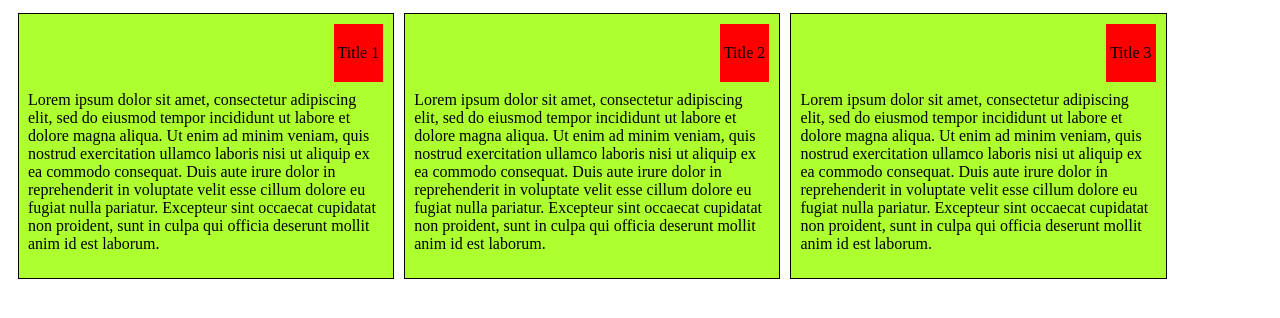
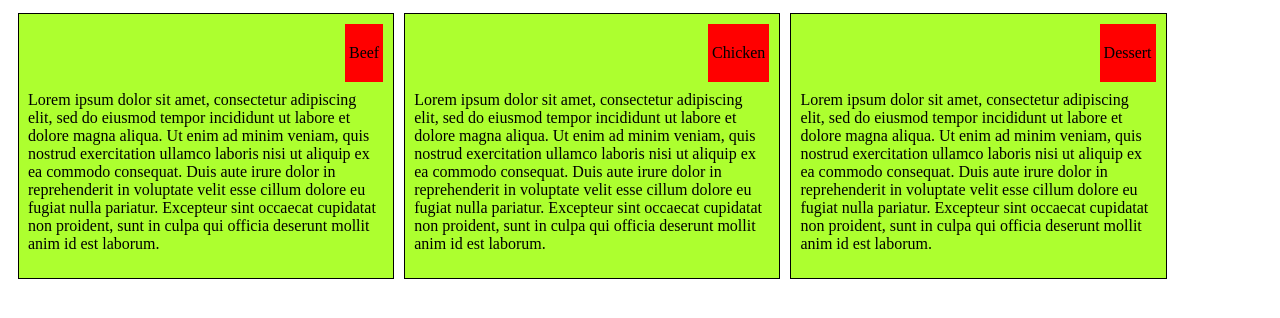
Before and after one commit to bylowerik/Coursera, a plain HTML site: page subm2/index.html in a window 1280 px wide. Drawn offline with Linux system fonts and the light colour scheme.

Commit message:
New Titles

```diff
--- a/subm2/index.html
+++ b/subm2/index.html
@@ -9,9 +9,9 @@
 
 <div class="col-lg-3 col-md-6 col-sd-12">
 <div class="rightcontainer">
-    <p> Title 1 </p>
+    <p>Beef </p>
 </div>
-<p id=p_text>
+<p id="p_text">
 Lorem ipsum dolor sit amet, consectetur adipiscing elit,
 sed do eiusmod tempor incididunt ut labore et dolore magna aliqua.
  Ut enim ad minim veniam, quis nostrud exercitation ullamco laboris
@@ -24,7 +24,7 @@
 
 <div class="col-lg-3 col-md-6 col-sd-12">
 <div class="rightcontainer">
-    <p> Title 2 </p>
+    <p> Chicken </p>
 </div>
 <p id="p_text">
 Lorem ipsum dolor sit amet, consectetur adipiscing elit,
@@ -39,7 +39,7 @@
 
 <div class="col-lg-3 col-md-12 col-sd-12">
 <div class="rightcontainer">
-    <p> Title 3 </p>
+    <p> Dessert </p>
 </div>
 <p id="p_text">
 Lorem ipsum dolor sit amet, consectetur adipiscing elit,
```
